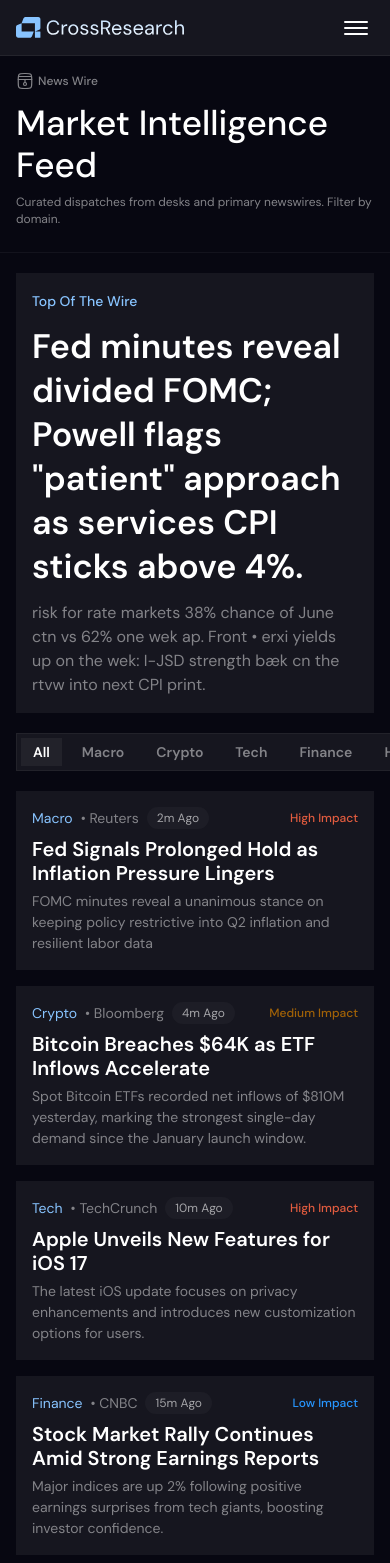
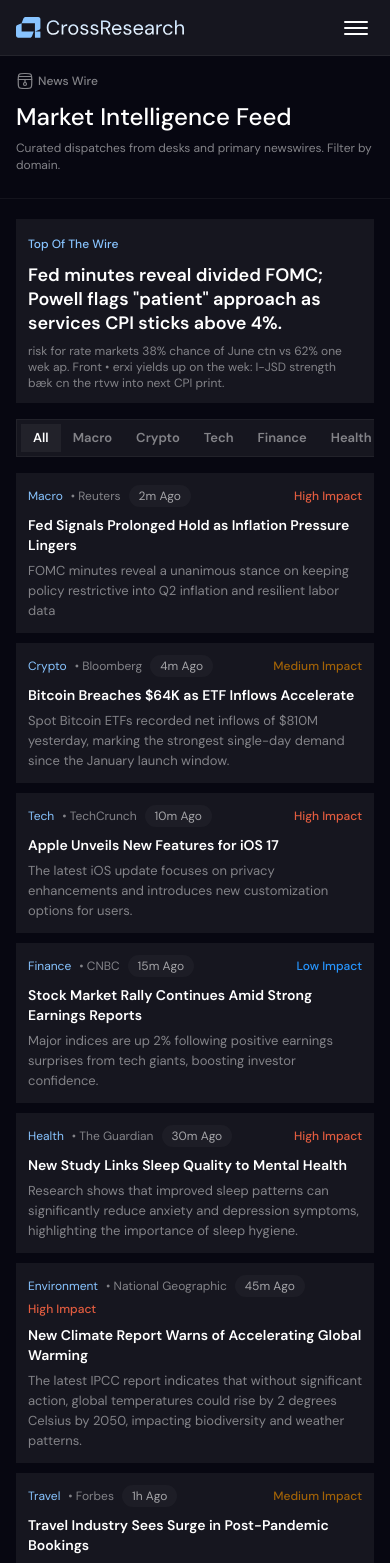
Before and after one commit to vikramkumartejani/CrossResearch, a Next.js app: page /news in a window 390 px wide. Shown: the top 1563 px of the page. Built offline with nearby package versions, Linux system fonts and the light colour scheme.

Commit message:
news page done

```diff
--- a/app/components/Dashboard/News/News.tsx
+++ b/app/components/Dashboard/News/News.tsx
@@ -16,7 +16,7 @@
                     </svg>
                     <span className="text-[#838388] text-[12px] leading-[14px] font-medium">News Wire</span>
                 </div>
-                <h1 className="text-white text-[35px] font-medium leading-[42px] mb-2">Market Intelligence Feed</h1>
+                <h1 className="text-white text-[24px] sm:text-[35px] font-medium leading-[30px] sm:leading-[42px] mb-2">Market Intelligence Feed</h1>
                 <p className="text-[#838388] text-[12px] leading-[17px]">
                     Curated dispatches from desks and primary newswires. Filter by domain.
                 </p>
@@ -24,7 +24,7 @@
 
             {/* ── Body: Left feed + Right sidebar ── */}
             <div className="px-4 lg:px-6">
-                <div className="grid grid-cols-1 lg:grid-cols-[1fr_524px] gap-4 items-start">
+                <div className="grid grid-cols-1 xl:grid-cols-[1fr_424px] 2xl:grid-cols-[1fr_524px] gap-3 sm:gap-4 items-start">
                     <NewsFeed />
                     <NewsSidebar />
                 </div>
--- a/app/components/Dashboard/News/NewsFeed.tsx
+++ b/app/components/Dashboard/News/NewsFeed.tsx
@@ -85,19 +85,20 @@
     return (
         <div className="flex flex-col">
             {/* Featured */}
-            <div className="bg-[#16161F] p-4 mb-5">
-                <span className="text-[#88C4FF] text-[14px] leading-[17px] font-medium">Top Of The Wire</span>
-                <h2 className="text-white text-[34px] leading-[44px] font-semibold my-3">{FEATURED.title}</h2>
-                <p className="text-[#838388] text-[16px] leading-[24px] font-normal max-w-[850px]">{FEATURED.desc}</p>
+            <div className="bg-[#16161F] p-3 sm:p-4 mb-4 sm:mb-5">
+                <span className="text-[#88C4FF] text-[12px] sm:text-[14px] leading-[14px] sm:leading-[17px] font-medium">Top Of The Wire</span>
+                <h2 className="text-white text-[18px] sm:text-[34px] leading-[24px] sm:leading-[44px] font-semibold my-2 sm:my-3">{FEATURED.title}</h2>
+                <p className="text-[#838388] text-[12px] sm:text-[16px] leading-[16px] sm:leading-[24px] font-normal sm:max-w-[850px]">{FEATURED.desc}</p>
             </div>
 
-            {/* Tabs */}
-            <div className="flex items-center gap-2 mb-5 p-1 bg-[#16161F] border border-[#FFFFFF0D] w-fit">
+            {/* Tabs — scrollable on mobile */}
+            <div className="overflow-x-auto mb-4 sm:mb-5">
+                <div className="flex items-center sm:gap-2 p-1 bg-[#16161F] border border-[#FFFFFF0D] w-fit min-w-max">
                     {TABS.map(tab => (
                         <button
                             key={tab}
                             onClick={() => setActiveTab(tab)}
-                        className={`px-3 py-1 text-[14px] leading-[20px] font-semibold transition-colors cursor-pointer ${activeTab === tab
+                            className={`px-3 py-1 text-[13px] sm:text-[14px] leading-[20px] font-semibold transition-colors cursor-pointer whitespace-nowrap ${activeTab === tab
                                     ? 'text-white bg-[#FFFFFF0D]'
                                     : 'text-[#838388] hover:text-white/70'
                                 }`}
@@ -106,26 +107,25 @@
                         </button>
                     ))}
                 </div>
+            </div>
 
             {/* Feed */}
-            <div className="flex flex-col gap-4">
+            <div className="flex flex-col gap-2.5 sm:gap-4">
                 {filtered.map((item, i) => (
-                    <div
-                        key={i}
-                        className="p-4 bg-[#16161F] cursor-pointer"
-                    >
-                        <div className="flex items-center justify-between gap-2 mb-2">
-                            <div className="flex items-center gap-2">
-                                <span className="text-[#88C4FF] text-[14px] leading-[20px] font-normal">{item.category}</span>
-                                <span className="text-[#838388] text-[14px] leading-[20px] font-normal">• {item.source}</span>
+                    <div key={i} className="p-3 sm:p-4 bg-[#16161F] cursor-pointer">
+                        {/* Top row — wraps on mobile */}
+                        <div className="flex flex-wrap items-center justify-between gap-x-2 gap-y-1 mb-2">
+                            <div className="flex items-center gap-2 flex-wrap">
+                                <span className="text-[#88C4FF] text-[12px] sm:text-[14px] leading-[20px] font-normal">{item.category}</span>
+                                <span className="text-[#838388] text-[12px] sm:text-[14px] leading-[20px] font-normal">• {item.source}</span>
                                 <span className="bg-[#FFFFFF08] rounded-full px-2.5 py-1 text-white/60 text-[12px] leading-[14px] font-normal">{item.time}</span>
                             </div>
                             <span className={`text-[12px] leading-[16px] font-medium flex-shrink-0 ${item.impactColor}`}>
                                 {item.impact}
                             </span>
                         </div>
-                        <h3 className="text-white text-[20px] leading-[24px] font-semibold mb-1.5">{item.title}</h3>
-                        <p className="text-[#838388] text-[14px] leading-[21px] font-normal max-w-[850px]">{item.desc}</p>
+                        <h3 className="text-white text-[14px] sm:text-[20px] leading-[20px] sm:leading-[24px] font-semibold mb-1.5">{item.title}</h3>
+                        <p className="text-[#838388] text-[13px] sm:text-[14px] leading-[20px] sm:leading-[21px] font-normal sm:max-w-[850px]">{item.desc}</p>
                     </div>
                 ))}
             </div>
--- a/app/components/Dashboard/ReliefSignals/BeliefShockDetection.tsx
+++ b/app/components/Dashboard/ReliefSignals/BeliefShockDetection.tsx
@@ -125,7 +125,7 @@
                             <rect x="5" y="3" width="14" height="14" rx="7" stroke="#2A2A2A" strokeWidth="2" />
                         </g>
                         <defs>
-                            <filter id="filter0_dd_584_5014" x="308" y="113.464" width="24" height="24" filterUnits="userSpaceOnUse" color-interpolation-filters="sRGB">
+                            <filter id="filter0_dd_584_5014" x="308" y="113.464" width="24" height="24" filterUnits="userSpaceOnUse" colorInterpolationFilters="sRGB">
                                 <feFlood floodOpacity="0" result="BackgroundImageFix" />
                                 <feColorMatrix in="SourceAlpha" type="matrix" values="0 0 0 0 0 0 0 0 0 0 0 0 0 0 0 0 0 0 127 0" result="hardAlpha" />
                                 <feOffset dy="2" />
@@ -139,7 +139,7 @@
                                 <feBlend mode="multiply" in2="effect1_dropShadow_584_5014" result="effect2_dropShadow_584_5014" />
                                 <feBlend mode="normal" in="SourceGraphic" in2="effect2_dropShadow_584_5014" result="shape" />
                             </filter>
-                            <filter id="filter1_dd_584_5014" x="0" y="0" width="24" height="24" filterUnits="userSpaceOnUse" color-interpolation-filters="sRGB">
+                            <filter id="filter1_dd_584_5014" x="0" y="0" width="24" height="24" filterUnits="userSpaceOnUse" colorInterpolationFilters="sRGB">
                                 <feFlood floodOpacity="0" result="BackgroundImageFix" />
                                 <feColorMatrix in="SourceAlpha" type="matrix" values="0 0 0 0 0 0 0 0 0 0 0 0 0 0 0 0 0 0 127 0" result="hardAlpha" />
                                 <feOffset dy="2" />
```
Also changed, not shown: app/components/Dashboard/News/NewsSidebar.tsx (+23 -17 lines). Lines whose indentation alone changed are shown as unchanged.
